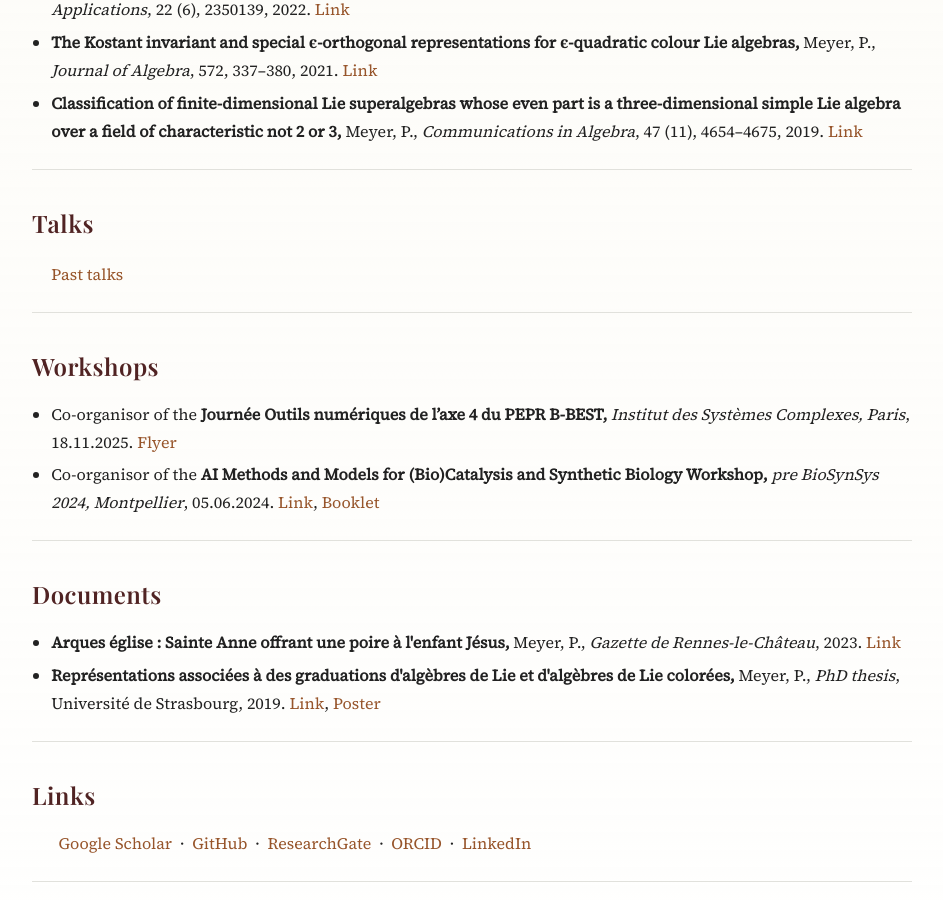
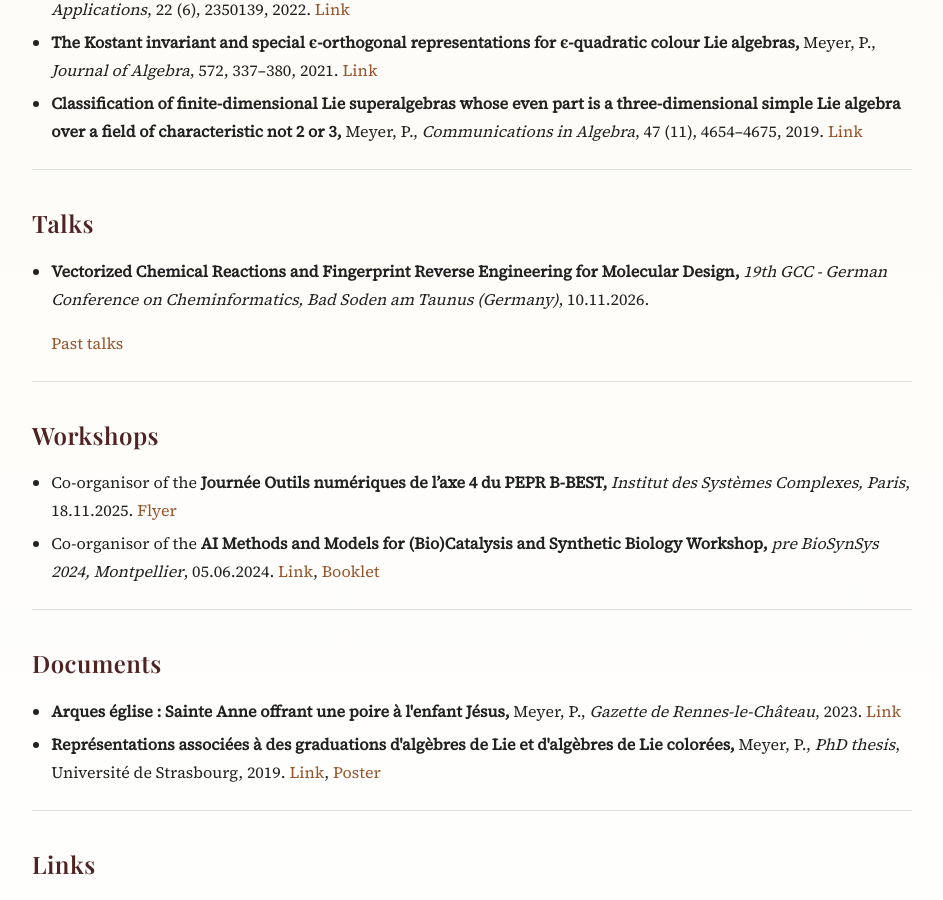
Before and after one commit to PhilippeMeyer68/philippemeyer68.github.io, a Jekyll site: the page built from index.md, in a window 1280 px wide and 900 px high, scrolled down 1547 px. Shown: the whole window, without its empty margins (168-1111 px from the left). Built offline with Jekyll 4.4.1, drawn with Linux system fonts in a browser that asks for light colours.

Commit message:
feat: 19th GCC talk

```diff
--- a/index.md
+++ b/index.md
@@ -158,6 +158,11 @@ title: "Home"
   </div>
   <ul>
 
+<li>
+  <strong>Vectorized Chemical Reactions and Fingerprint Reverse Engineering for Molecular Design, </strong>
+  <em>19th GCC - German Conference on Cheminformatics, Bad Soden am Taunus (Germany)</em>, 10.11.2026.
+</li>
+
 <p><a href="{{ '/past-talks/' | relative_url }}">Past talks</a></p>
 
 </ul>
```
